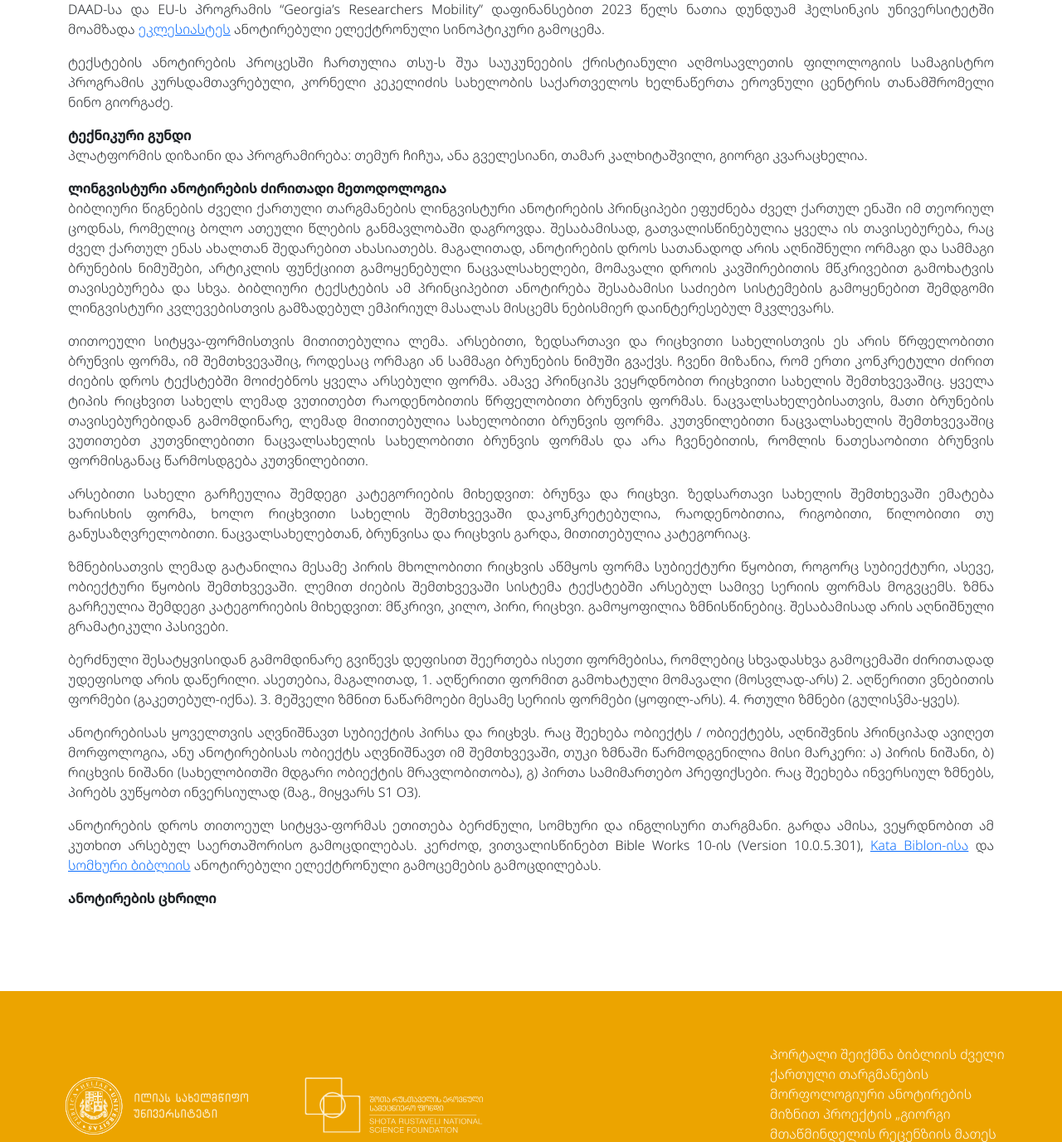
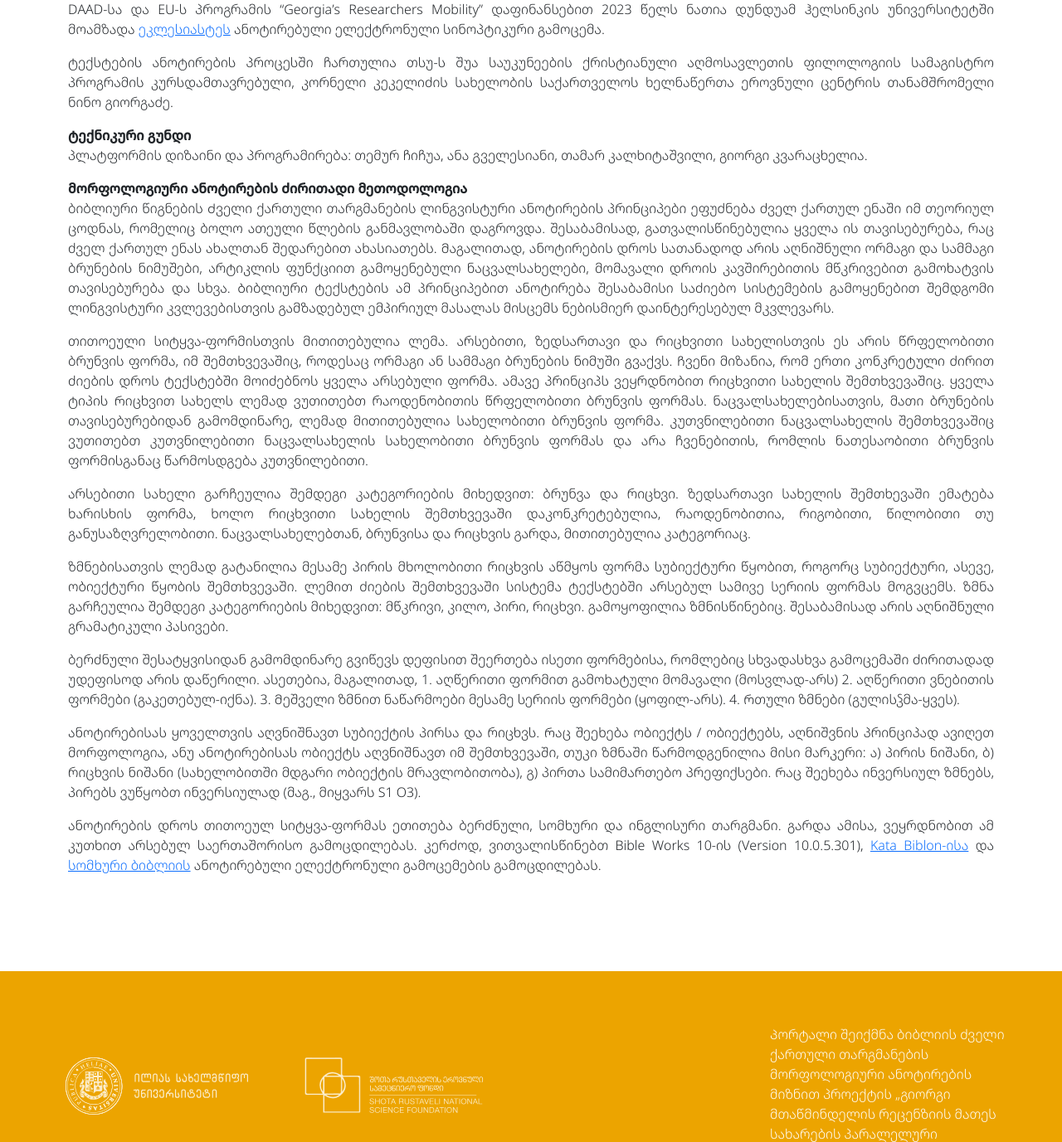
Before and after one commit to RegiusPythonidae/ogb, a Python web app: template src/templates/about.html in a window 1280 px wide. Shown: the part 801-2178 px from the top of the page at 83% size. Run offline with Jinja, Linux system fonts and the light colour scheme; the template is opened without the code that fills it, so the values that code supplies are empty.

Commit message:
linebreaks

```diff
--- a/src/templates/about.html
+++ b/src/templates/about.html
@@ -9,6 +9,7 @@
     <div class="col-md-12">
       <div class="about-project">
         <strong>პროექტის შესახებ</strong>
+        <br>
       <p>ბიბლიური წიგნების Ძველი ქართული თარგმანების ანოტირებული ელექტრონული გამოცემა ილიას სახელმწიფო უნივერსიტეტის ლინგვისტურ კვლევათა ინსტიტუტის ბაზაზე ხორციელდება ახალგაზრდა მკვლევართა ჯგუფის მიერ.
       </p>
       <p>აღნიშნულ გამოცემას უზრუნველყოფს ილიაუნის ტექნიკური ჯგუფი ციფრული ჰუმანიტარიის დოქტორის, თამარ კალხიტაშვილის ხელმძღვანელობით. სწორედ ამ ჯგუფის მიერ შეიქმნა პლატფორმა OGB (Old Georgian Bible) – http://ogb.iliauni.edu.ge/. მასში ინტეგრირებულია ანოტაციის ხელსაწყო, რომელიც აგებულია HTML, CSS და Javascript გამოყენებით და დაკავშირებულია PostgreSQL მონაცემთა ბაზასთან. ხელსაწყო განთავსებულია OGB-ს პლატფორმაზე პარალელურად ანოტირებული ტექსტების გვერდით მარჯვენა კუთხეში და მკვლევრებს კონკრეტული ხელნაწერი ტექსტის ანოტირების შესაძლებლობას აძლევს. განახლებები ავტომატურად აისახება მონაცემთა ბაზაში. პლატფორმა მომხმარებლებს ასევე აძლევს საშუალებას, ჩამოტვირთონ ანოტირებული ტექსტები XML ფორმატში. სამომავლოდ, მათი გამოყენებით,  დაგეგმილია TEI სქემის შექმნა.
@@ -27,7 +28,8 @@
          პლატფორმის დიზაინი და პროგრამირება: თემურ ჩიჩუა, ანა გველესიანი, თამარ კალხიტაშვილი, გიორგი კვარაცხელია.
       </p>
 
-        <strong>ლინგვისტური ანოტირების ძირითადი მეთოდოლოგია</strong>
+        <strong>მორფოლოგიური ანოტირების ძირითადი მეთოდოლოგია</strong>
+        <br>
 
       <p>ბიბლიური წიგნების Ძველი ქართული თარგმანების ლინგვისტური ანოტირების პრინციპები ეფუძნება ძველ ქართულ ენაში იმ თეორიულ ცოდნას, რომელიც ბოლო ათეული წლების განმავლობაში დაგროვდა. შესაბამისად, გათვალისწინებულია ყველა ის თავისებურება, რაც ძველ ქართულ ენას ახალთან შედარებით ახასიათებს. Მაგალითად, ანოტირების დროს სათანადოდ არის აღნიშნული ორმაგი და სამმაგი ბრუნების ნიმუშები, არტიკლის ფუნქციით გამოყენებული ნაცვალსახელები, მომავალი დროის კავშირებითის მწკრივებით გამოხატვის თავისებურება და სხვა. Ბიბლიური ტექსტების ამ პრინციპებით ანოტირება შესაბამისი საძიებო სისტემების გამოყენებით შემდგომი ლინგვისტური კვლევებისთვის გამზადებულ ემპირიულ მასალას მისცემს ნებისმიერ დაინტერესებულ მკვლევარს. </p>
       <p>თითოეული სიტყვა-ფორმისთვის მითითებულია ლემა. არსებითი, ზედსართავი და რიცხვითი სახელისთვის ეს არის წრფელობითი ბრუნვის ფორმა, იმ შემთხვევაშიც, როდესაც ორმაგი ან სამმაგი ბრუნების ნიმუში გვაქვს. Ჩვენი მიზანია, რომ ერთი კონკრეტული ძირით ძიების დროს ტექსტებში მოიძებნოს ყველა არსებული ფორმა. ამავე პრინციპს ვეყრდნობით რიცხვითი სახელის შემთხვევაშიც. ყველა ტიპის Რიცხვით სახელს ლემად ვუთითებთ რაოდენობითის წრფელობითი ბრუნვის ფორმას. ნაცვალსახელებისათვის, მათი ბრუნების თავისებურებიდან გამომდინარე, ლემად მითითებულია სახელობითი ბრუნვის ფორმა. კუთვნილებითი ნაცვალსახელის შემთხვევაშიც ვუთითებთ კუთვნილებითი ნაცვალსახელის სახელობითი ბრუნვის ფორმას და არა ჩვენებითის, რომლის ნათესაობითი ბრუნვის ფორმისგანაც წარმოსდგება კუთვნილებითი. </p>
@@ -37,8 +39,6 @@
       <p>ანოტირებისას ყოველთვის აღვნიშნავთ სუბიექტის პირსა და რიცხვს. Რაც შეეხება ობიექტს / ობიექტებს, აღნიშვნის პრინციპად ავიღეთ მორფოლოგია, ანუ ანოტირებისას ობიექტს აღვნიშნავთ იმ შემთხვევაში, თუკი ზმნაში წარმოდგენილია მისი მარკერი: ა) პირის ნიშანი, ბ) რიცხვის ნიშანი (სახელობითში მდგარი ობიექტის მრავლობითობა), გ) პირთა სამიმართებო პრეფიქსები. Რაც შეეხება ინვერსიულ ზმნებს, პირებს ვუწყობთ ინვერსიულად (მაგ., მიყვარს S1 O3).</p>
       <p>ანოტირების დროს თითოეულ სიტყვა-ფორმას ეთითება ბერძნული, სომხური და ინგლისური თარგმანი. გარდა ამისა, ვეყრდნობით ამ კუთხით არსებულ საერთაშორისო გამოცდილებას. კერძოდ, ვითვალისწინებთ Bible Works 10-ის (Version 10.0.5.301), <a href="https://en.katabiblon.com/us/index.php?text=GNT">Kata Biblon-ისა</a> და <a href="https://arak29.org/bible/book/">სომხური ბიბლიის</a> ანოტირებული ელექტრონული გამოცემების გამოცდილებას.</p>
 
-      <strong>ანოტირების ცხრილი</strong>
-
     </div>
   </div>
 </div>
--- a/src/templates/methodology.html
+++ b/src/templates/methodology.html
@@ -9,7 +9,8 @@
                 <div class="col-md-12">
                     <div class="about-project">
 
-                        <strong>ლინგვისტური ანოტირების ძირითადი მეთოდოლოგია</strong>
+                        <strong>მორფოლოგიური ანოტირების ძირითადი მეთოდოლოგია</strong>
+                        <br>
 
                         <p>ბიბლიური წიგნების Ძველი ქართული თარგმანების ლინგვისტური ანოტირების პრინციპები ეფუძნება ძველ
                             ქართულ ენაში იმ თეორიულ ცოდნას, რომელიც ბოლო ათეული წლების განმავლობაში დაგროვდა.
```
